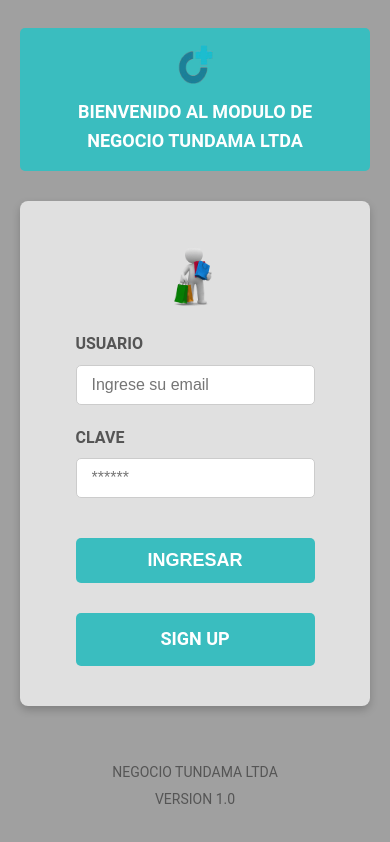
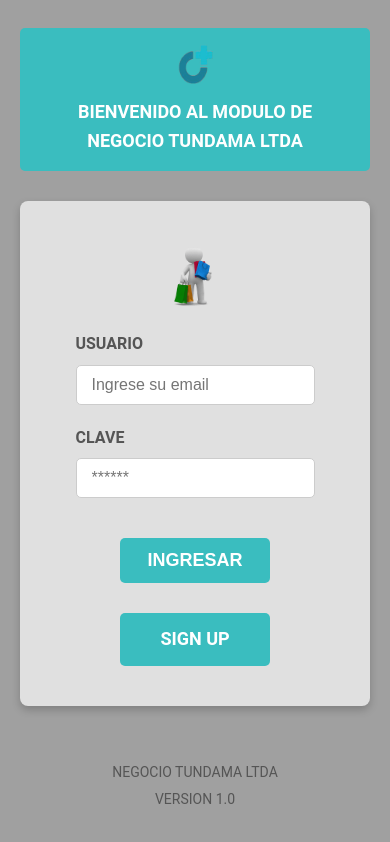
Before and after one commit to DanielFernandoVelazco/tundama-system, a React (Create React App) app in the folder frontend/: page /login in a window 390 px wide. Built offline with nearby package versions, Linux system fonts and the light colour scheme.

Commit message:
Modifica css login

```diff
--- a/frontend/src/pages/Auth/Login.css
+++ b/frontend/src/pages/Auth/Login.css
@@ -57,77 +57,11 @@
     flex-grow: 1;
 }
 
-.form-group {
-    display: flex;
-    align-items: center;
-    margin-bottom: 20px;
-}
-
-.form-group label {
-    width: 100px;
-    text-align: left;
-    font-weight: bold;
-    color: #555;
-    margin-right: 15px;
-}
-
-.form-group input {
-    flex-grow: 1;
-    padding: 10px 15px;
-    border: 1px solid #ccc;
-    border-radius: 5px;
-    font-size: 16px;
-    max-width: 250px;
-}
-
 .login-buttons-container {
     display: flex;
     justify-content: center;
     gap: 30px;
     margin-top: 40px;
-}
-
-.button {
-    background-color: #3ABDBF;
-    color: white;
-    padding: 15px 30px;
-    border: none;
-    border-radius: 5px;
-    font-size: 18px;
-    cursor: pointer;
-    text-transform: uppercase;
-    font-weight: bold;
-    text-decoration: none;
-    display: inline-block;
-    text-align: center;
-    min-width: 150px;
-}
-
-.button:hover {
-    background-color: #2CA7A9;
-}
-
-.button:disabled {
-    background-color: #cccccc;
-    cursor: not-allowed;
-}
-
-.error-message {
-    color: #dc3545;
-    text-align: center;
-    margin: 15px 0;
-    font-weight: bold;
-}
-
-.footer-info {
-    text-align: center;
-    margin-top: 50px;
-    font-size: 14px;
-    color: #555;
-}
-
-.footer-info p {
-    margin: 5px 0;
 }
 
 @media (max-width: 768px) {
@@ -151,7 +85,7 @@
         align-items: center;
     }
 
-    .button {
+    .button-login {
         width: 100%;
         max-width: 250px;
     }
```
